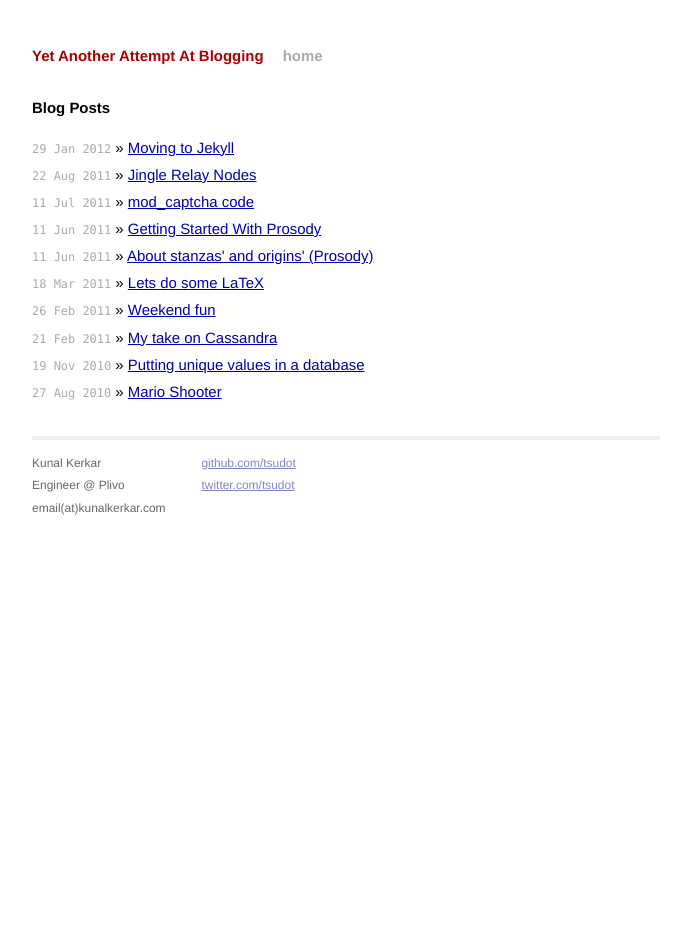
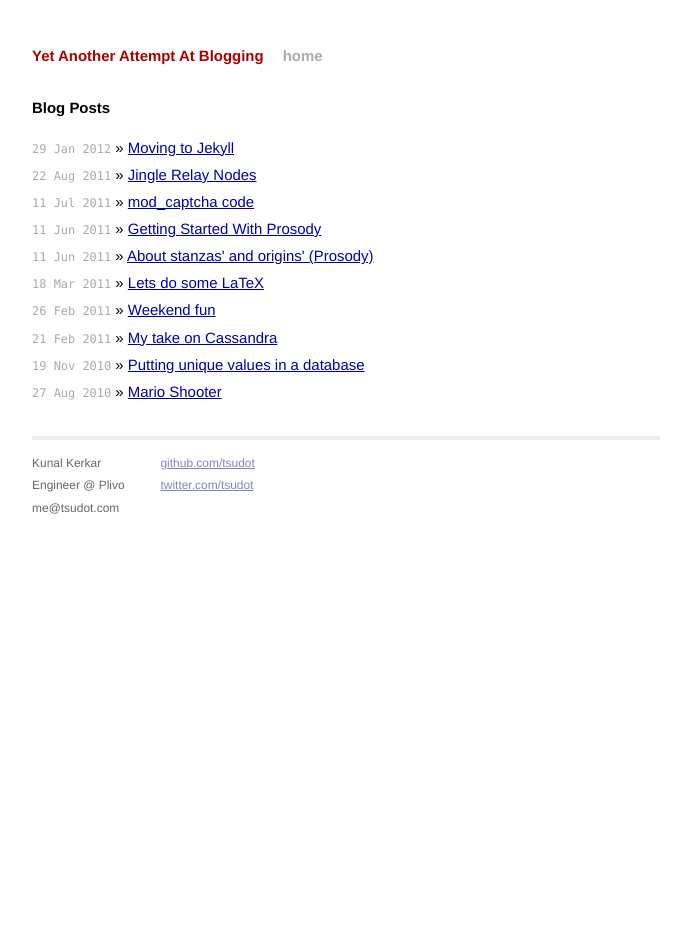
Before and after one commit to tsudot/tsudot.github.io, a Jekyll site: the page built from index.html, in a window 1280 px wide. Shown: the whole page, without its empty margins (294-985 px from the left). Built offline with Jekyll 4.4.1, drawn with Linux system fonts in a browser that asks for light colours; Markdown is read by kramdown in place of the engine named in the settings.

Commit message:
Change email address

```diff
--- a/_layouts/default.html
+++ b/_layouts/default.html
@@ -28,7 +28,7 @@
               <p>
                 Kunal Kerkar<br />
                 Engineer @ Plivo<br />
-                email(at)kunalkerkar.com
+                me@tsudot.com
               </p>
             </div>
             <div class="contact">
```
